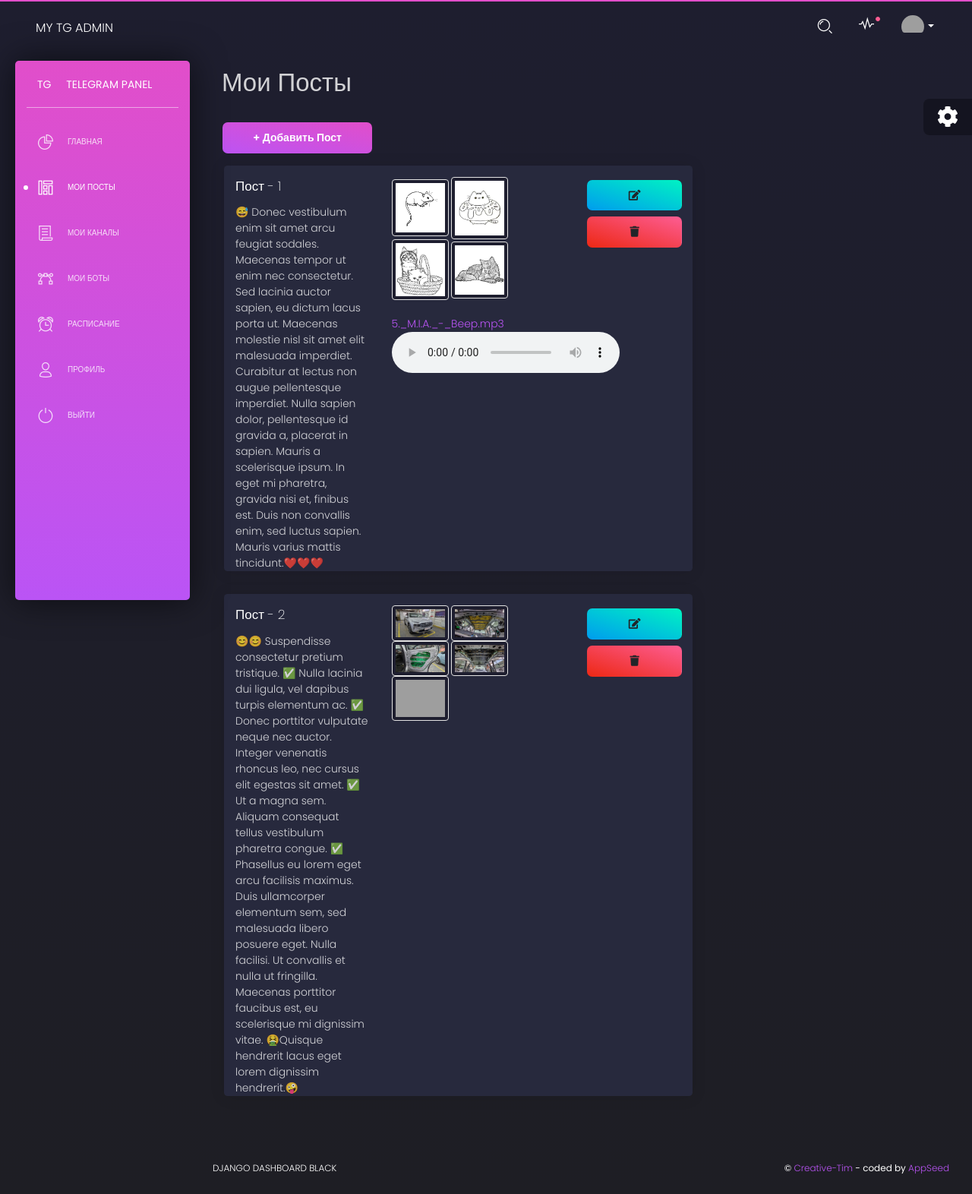
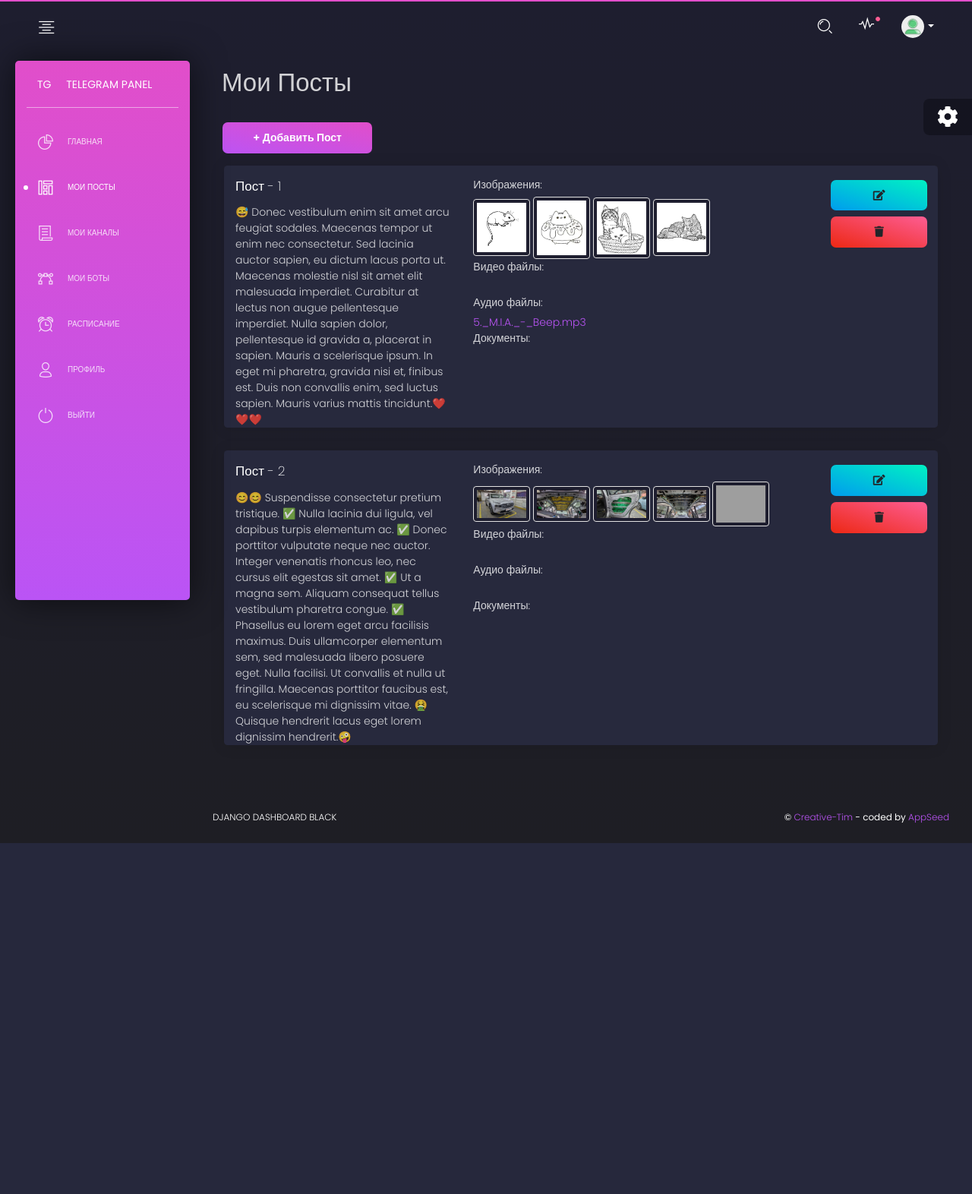
Before and after one commit to lizzardarcher/inpost, a Django app: page /post in a window 1280 px wide. Shown: the whole page at 76% size. After the commit the page ends 1110 px from the top, so only its background shows below. Run offline with Django 3.2, Linux system fonts and the light colour scheme; a user stored in the database is signed in; data comes from the database, SQL or seed files in the repository; both versions use the stored data as it was after the commit; data that the repository does not hold is empty; parts of the project's set-up code (start-up, migrations or seed data) failed here and were passed over; some libraries are stand-ins or nearby versions; grey boxes are pictures that could not be loaded.

Commit message:
navigation edit 27_10_22

```diff
--- a/apps/templates/home/post.html
+++ b/apps/templates/home/post.html
@@ -20,7 +20,7 @@
         </a>
     </div>
     {% for post in posts %}
-        <div class="col-8">
+        <div class="col-12">
             <div class="card card-chart">
                 <div class="card-header ">
                     <div class="row">
@@ -30,7 +30,8 @@
                             <p class="card-text">{{ post.text }}</p>
                         </div>
 
-                        <div class="col-sm-5">
+                        <div class="col-sm-6">
+                            <p>Изображения:</p>
                             {% if photos %}
                                 {% for photo in photos %}
                                     {% if photo.post == post %}
@@ -42,43 +43,46 @@
                                 {% endfor %}
                             {% endif %}
                             <br/>
+
+                            <p>Видео файлы:</p>
                             {% if videos %}
                                 {% for video in videos %}
                                     {% if video.post == post %}
                                         <a href="/post_video_update/{{ video.id }}">{{ video.video }}</a>
-                                        <video width="150px" height="120px" controls>
-                                            <source src="{{ MEDIA_URL }}{{ video.video }}">
-                                        </video>
+                                        {#                                        <video width="150px" height="120px" controls>#}
+                                        {#                                            <source src="{{ MEDIA_URL }}{{ video.video }}">#}
+                                        {#                                        </video>#}
 
                                     {% endif %}
                                 {% endfor %}
                             {% endif %}
                             <br/>
 
+                            <p>Аудио файлы:</p>
                             {% if musics %}
                                 {% for music in musics %}
                                     {% if music.post == post %}
                                         <a href="/post_music_update/{{ music.id }}">{{ music.music }}</a>
-                                        <audio controls>
-                                            <source src="{{ MEDIA_URL }}{{ music.music }}">
-                                        </audio>
+                                        {#                                        <audio controls>#}
+                                        {#                                            <source src="{{ MEDIA_URL }}{{ music.music }}">#}
+                                        {#                                        </audio>#}
                                     {% endif %}
                                 {% endfor %}
                             {% endif %}
                             <br/>
 
+                            <p>Документы:</p>
                             {% if documents %}
                                 {% for document in documents %}
                                     {% if document.post == post %}
-                                        <a href="/post_document_update/{{ document.id }}"
-                                           download>{{ document.document }}</a>
+                                        <a href="/post_document_update/{{ document.id }}">{{ document.document }}</a>
                                     {% endif %}
                                 {% endfor %}
                             {% endif %}
                         </div>
-                        <div class="col-sm-3">
+                        <div class="col-sm-2">
                             <a href="post_update/{{ post.id }}">
-                                <button class="btn btn-success text-dark col-12">
+                                <button class="btn btn-success text-dark text-center col-12">
                                     <i class="fa fa-edit"></i>
                                 </button>
                             </a>
--- a/apps/templates/home/user_profile.html
+++ b/apps/templates/home/user_profile.html
@@ -68,7 +68,7 @@
                             <div class="block block-three"></div>
                             <div class="block block-four"></div>
                             <a href="javascript:void(0)">
-                                <img class="avatar" src="/static/assets/img/emilyz.jpg"
+                                <img class="avatar" src="{{ MEDIA_URL }}/simple-user-icon-128x128.png"
                                      alt="Bill Gates photo - when buys a Linux.">
                                 <h5 class="title">
                                     {{ request.user.username }}
--- a/apps/templates/includes/navigation.html
+++ b/apps/templates/includes/navigation.html
@@ -1,7 +1,13 @@
-<!-- Navbar -->
-<nav class="navbar navbar-expand-lg navbar-absolute navbar-transparent">
+<nav class="navbar navbar-expand-lg navbar-absolute navbar-transparent" style="top: 0px;">
     <div class="container-fluid">
         <div class="navbar-wrapper">
+            <div class="navbar-minimize d-inline">
+                <button class="minimize-sidebar btn btn-link btn-just-icon" rel="tooltip"
+                        data-original-title="Sidebar toggle" data-placement="right">
+                    <i class="tim-icons icon-align-center visible-on-sidebar-regular"></i>
+                    <i class="tim-icons icon-bullet-list-67 visible-on-sidebar-mini"></i>
+                </button>
+            </div>
             <div class="navbar-toggle d-inline">
                 <button type="button" class="navbar-toggler">
                     <span class="navbar-toggler-bar bar1"></span>
@@ -9,27 +15,23 @@
                     <span class="navbar-toggler-bar bar3"></span>
                 </button>
             </div>
-            <a class="navbar-brand" href="javascript:void(0)">
-                My Tg Admin
-            </a>
+{#            <a class="navbar-brand" href="javascript:void(0)">Dashboard</a>#}
         </div>
-        <button class="navbar-toggler" type="button" data-toggle="collapse" data-target="#navigation"
+        <button class="navbar-toggler collapsed" type="button" data-toggle="collapse" data-target="#navigation"
                 aria-expanded="false" aria-label="Toggle navigation">
             <span class="navbar-toggler-bar navbar-kebab"></span>
             <span class="navbar-toggler-bar navbar-kebab"></span>
             <span class="navbar-toggler-bar navbar-kebab"></span>
         </button>
-        <div class="collapse navbar-collapse" id="navigation">
-
+        <div class="navbar-collapse collapse" id="navigation" style="">
             <ul class="navbar-nav ml-auto">
-                {% if request.user.is_authenticated %}
-
                 <li class="search-bar input-group">
-                        <button class="btn btn-link" id="search-button" data-toggle="modal" data-target="#searchModal">
-                            <i class="tim-icons icon-zoom-split"></i>
+                    <button class="btn btn-link" id="search-button" data-toggle="modal" data-target="#searchModal"><i
+                            class="tim-icons icon-zoom-split"></i>
                         <span class="d-lg-none d-md-block">Search</span>
                     </button>
                 </li>
+
                 <li class="dropdown nav-item">
                     <a href="javascript:void(0)" class="dropdown-toggle nav-link" data-toggle="dropdown">
                         <div class="notification d-none d-lg-block d-xl-block"></div>
@@ -51,10 +53,11 @@
                             "Елена" отправлен</a></li>
                     </ul>
                 </li>
+
                 <li class="dropdown nav-item">
-                        <a href="#" class="dropdown-toggle nav-link" data-toggle="dropdown">
+                    <a href="/logout/" class="dropdown-toggle nav-link" data-toggle="dropdown">
                         <div class="photo">
-                                <img src="/static/assets/img/anime3.png" alt="Profile Photo">
+                            <img src="{{ MEDIA_URL }}/simple-user-icon-128x128.png" alt="Profile Photo">
                         </div>
                         <b class="caret d-none d-lg-block d-xl-block"></b>
                         <p class="d-lg-none">
@@ -62,18 +65,17 @@
                         </p>
                     </a>
                     <ul class="dropdown-menu dropdown-navbar">
-                            <li class="nav-link"><a href="/page-user.html" class="nav-item dropdown-item">Профиль</a>
+                        <li class="nav-link">
+                            <a href="/user_profile/{{ user.id }}" class="nav-item dropdown-item">Профиль</a>
                         </li>
                         <li class="dropdown-divider"></li>
-                            <li class="nav-link"><a href="{% url 'logout' %}" class="nav-item dropdown-item">Выйти</a>
+                        <li class="nav-link">
+                            <a href="{% url 'logout' %}" class="nav-item dropdown-item">Выйти</a>
                         </li>
                     </ul>
                 </li>
                 <li class="separator d-lg-none"></li>
-
-                {% endif %}
             </ul>
-
         </div>
     </div>
 </nav>
@@ -90,4 +92,3 @@
         </div>
     </div>
 </div>
-<!-- End Navbar -->
```
Also changed, not shown: core/static/media/simple-user-icon-128x128.png (added), db.sqlite3. Lines whose indentation alone changed are shown as unchanged.
